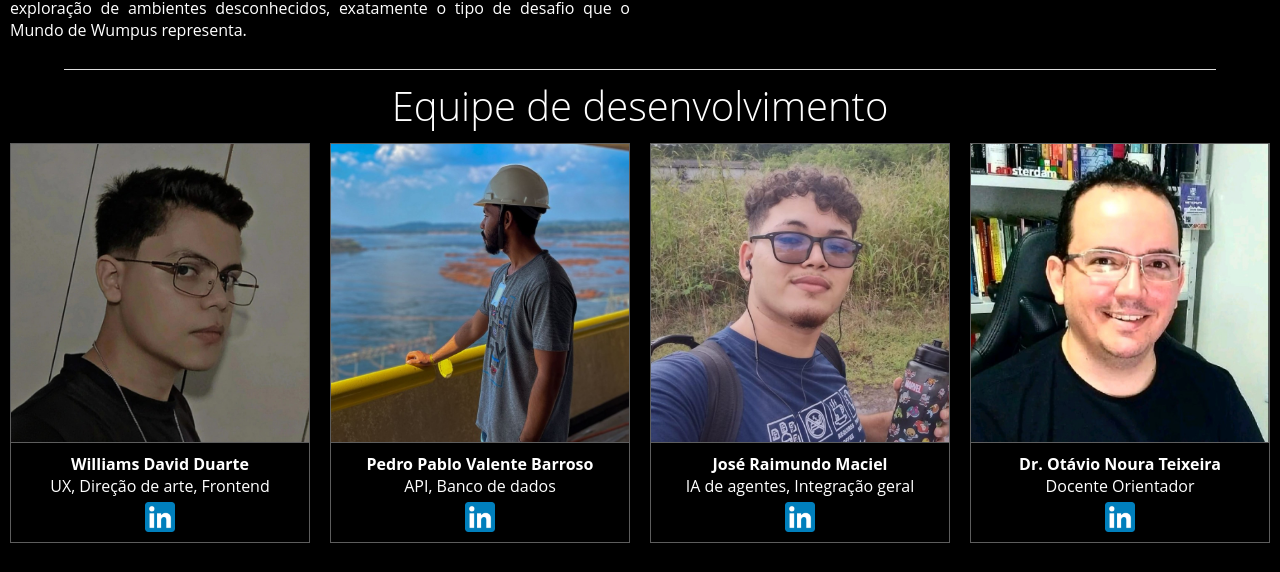
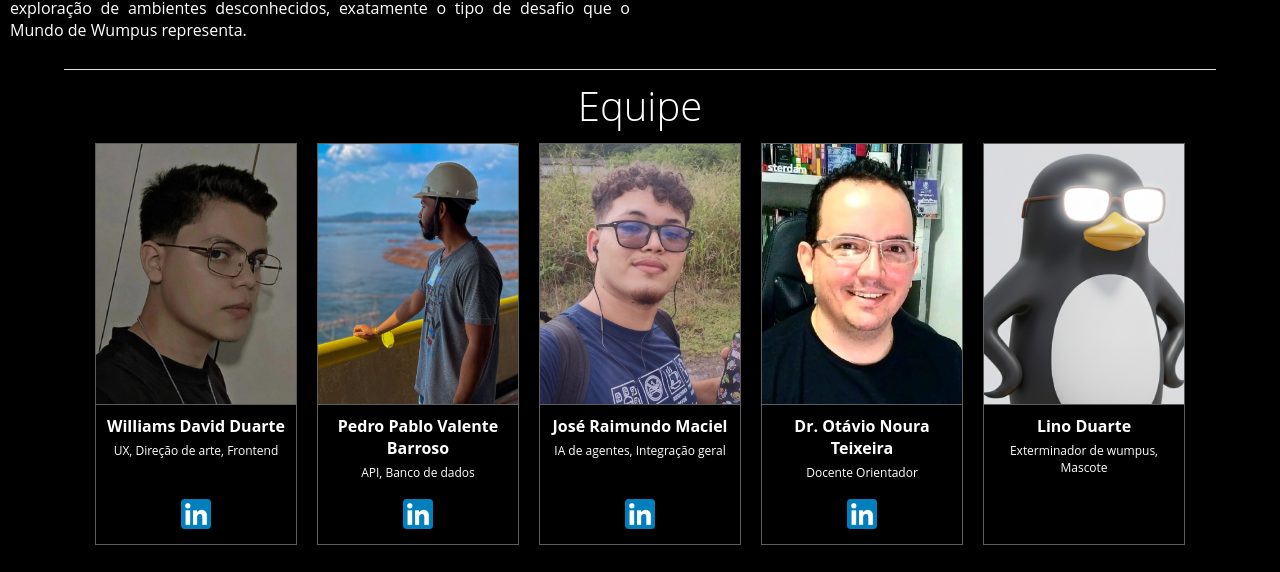
Before and after one commit to williamsdavid5/wumpus-verse-frontend, a React (Vite) app: page /saibamais in a window 1280 px wide. Shown: the part 1475-2047 px from the top of the page. Built offline with nearby package versions, Linux system fonts and the light colour scheme.

Commit message:
adicionado o lino na equipe

```diff
--- a/src/pages/SaibaMais.jsx
+++ b/src/pages/SaibaMais.jsx
@@ -5,6 +5,7 @@ import otavio from '../assets/otavio.jpeg'
 import jose from '../assets/jose.jpg'
 import pedro from '../assets/pedro.jpg'
 import williams from '../assets/williams.jpg'
+import lino from '../assets/linoPerfil.png'
 
 export default function SaibaMais() {
     return (
@@ -94,7 +95,8 @@ export default function SaibaMais() {
             </section>
             <hr className='hrCompleta' />
             <section className='divisaoHorizontal'>
-                <h1 className='tituloInicio'>Equipe de desenvolvimento</h1>
+                <h1 className='tituloInicio'>Equipe</h1>
+                {/* <p>Nossa equipe trabalhou duro para o desenvolvimento desse projeto, com o objetivo de tornar mais acessível e agradável à pessoas interessadas a observação de agentes inteligentes em campo.</p> */}
             </section>
             <section className='divisaoHorizontal divisaoCards'>
                 <div className='cardPessoa'>
@@ -102,10 +104,13 @@ export default function SaibaMais() {
                         <img src={williams} alt="" />
                     </div>
                     <p className='textBold'>Williams David Duarte</p>
-                    <p>UX, Direção de arte, Frontend</p>
+                    <p className='paragrafoInformativo'>UX, Direção de arte, Frontend</p>
+                    <div className='auxiliarLinkedin'>
                         <a className='botaoLinkedin' href='https://www.linkedin.com/in/williamsdavid5/'>
                             <img src={LinkedinLogo} alt="" className='logoLinkedin' />
                         </a>
+                    </div>
+
                 </div>
                 <div className='cardPessoa'>
                     <div className='imagem'>
@@ -114,10 +119,12 @@ export default function SaibaMais() {
                     <p className='textBold'>Pedro Pablo Valente Barroso</p>
                     {/* <p>Engenharia de computação - UFPA</p> */}
                     {/* <p>Universidade Federal do Pará</p> */}
-                    <p>API, Banco de dados</p>
+                    <p className='paragrafoInformativo'>API, Banco de dados</p>
+                    <div className='auxiliarLinkedin'>
                         <a className='botaoLinkedin' href='https://www.linkedin.com/in/pedro-pablo-430656359/'>
                             <img src={LinkedinLogo} alt="" className='logoLinkedin' />
                         </a>
+                    </div>
                 </div>
                 <div className='cardPessoa'>
                     <div className='imagem'>
@@ -126,20 +133,36 @@ export default function SaibaMais() {
                     <p className='textBold'>José Raimundo Maciel</p>
                     {/* <p>Engenharia de computação - UFPA</p> */}
                     {/* <p>Universidade Federal do Pará</p> */}
-                    <p>IA de agentes, Integração geral</p>
+                    <p className='paragrafoInformativo'>IA de agentes, Integração geral</p>
+                    <div className='auxiliarLinkedin'>
                         <a className='botaoLinkedin' href='https://www.linkedin.com/in/jose-maciel-developer/'>
                             <img src={LinkedinLogo} alt="" className='logoLinkedin' />
                         </a>
+                    </div>
                 </div>
                 <div className='cardPessoa'>
                     <div className='imagem'>
                         <img src={otavio} alt="" />
                     </div>
                     <p className='textBold'>Dr. Otávio Noura Teixeira</p>
-                    <p>Docente Orientador</p>
+                    <p className='paragrafoInformativo'>Docente Orientador</p>
+                    <div className='auxiliarLinkedin'>
                         <a className='botaoLinkedin' href='https://www.linkedin.com/in/onoura/'>
                             <img src={LinkedinLogo} alt="" className='logoLinkedin' />
                         </a>
+                    </div>
+                </div>
+                <div className='cardPessoa'>
+                    <div className='imagem'>
+                        <img src={lino} alt="" />
+                    </div>
+                    <p className='textBold'>Lino Duarte</p>
+                    <p className='paragrafoInformativo'>Exterminador de wumpus, Mascote</p>
+                    {/* <div className='auxiliarLinkedin'>
+                        <a className='botaoLinkedin' href='https://www.linkedin.com/in/onoura/'>
+                            <img src={LinkedinLogo} alt="" className='logoLinkedin' />
+                        </a>
+                    </div> */}
                 </div>
             </section>
         </main>
--- a/src/pages/styles/saibaMais.css
+++ b/src/pages/styles/saibaMais.css
@@ -66,8 +66,8 @@
 }
 
 .cardPessoa {
-    height: 80%;
-    width: 300px;
+    height: 400px;
+    width: 200px;
     border: 1px solid var(--bordaCor);
     display: flex;
     flex-direction: column;
@@ -77,7 +77,7 @@
 }
 
 .cardPessoa .imagem {
-    height: 75%;
+    height: 65%;
     width: 100%;
     display: flex;
     align-items: center;
@@ -87,8 +87,12 @@
     overflow: hidden;
 }
 
+.cardPessoa .paragrafoInformativo {
+    width: 90%;
+}
+
 .imagem img {
-    width: 100%;
+    height: 100%;
     object-fit: contain;
     /* height: 100%; */
 }
@@ -115,11 +119,20 @@ hr {
     /* margin: 5px 0px; */
 }
 
+.auxiliarLinkedin {
+    display: flex;
+    align-items: end;
+    box-sizing: border-box;
+    padding-bottom: 30px;
+    flex: 1;
+    /* background-color: gray; */
+}
+
 .botaoLinkedin {
     border: none;
     width: 30px;
+    height: 10px;
     padding: 5px;
-    /* background-color: red; */
 }
 
 .botaoLinkedin:hover {
@@ -136,9 +149,9 @@ hr {
     }
 }
 
-@media (max-width: 1000px) {
+@media (max-width: 1122px) {
     .cardPessoa {
-        height: 50%;
+        height: 400px;
         width: 150px;
     }
 }
```
Also changed, not shown: src/assets/linoPerfil.png (added). Lines whose indentation alone changed are shown as unchanged.
